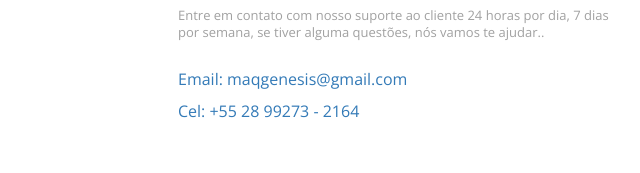
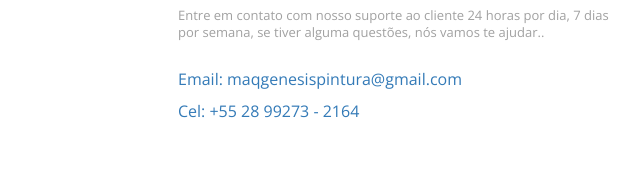
Before and after one commit to kleytonmr/Maq-g-nesis, a plain HTML site: page index.html in a window 1280 px wide. Shown: the part 3179-3352 px from the top of the page, 572-1212 px from the left. Drawn offline with nearby package versions, Linux system fonts and the light colour scheme; files whose address does not match are found by name.

Commit message:
Update index.html

```diff
--- a/index.html
+++ b/index.html
@@ -198,7 +198,7 @@
             <div class="col-md-5" id="contact">
                 <h1>Contato:</h1>
                 <p> Entre em contato com nosso suporte ao cliente 24 horas por dia, 7 dias por semana, se tiver alguma questões, nós vamos te ajudar.. </p>
-                <a href="mailto:support@gmail.com">Email: maqgenesis@gmail.com</a>
+                <a href="mailto:support@gmail.com">Email: maqgenesispintura@gmail.com</a>
                 <br><br>
                 <a href="tel:+5528992732164">Cel: +55 28 99273 - 2164</a>
               </div>
```
